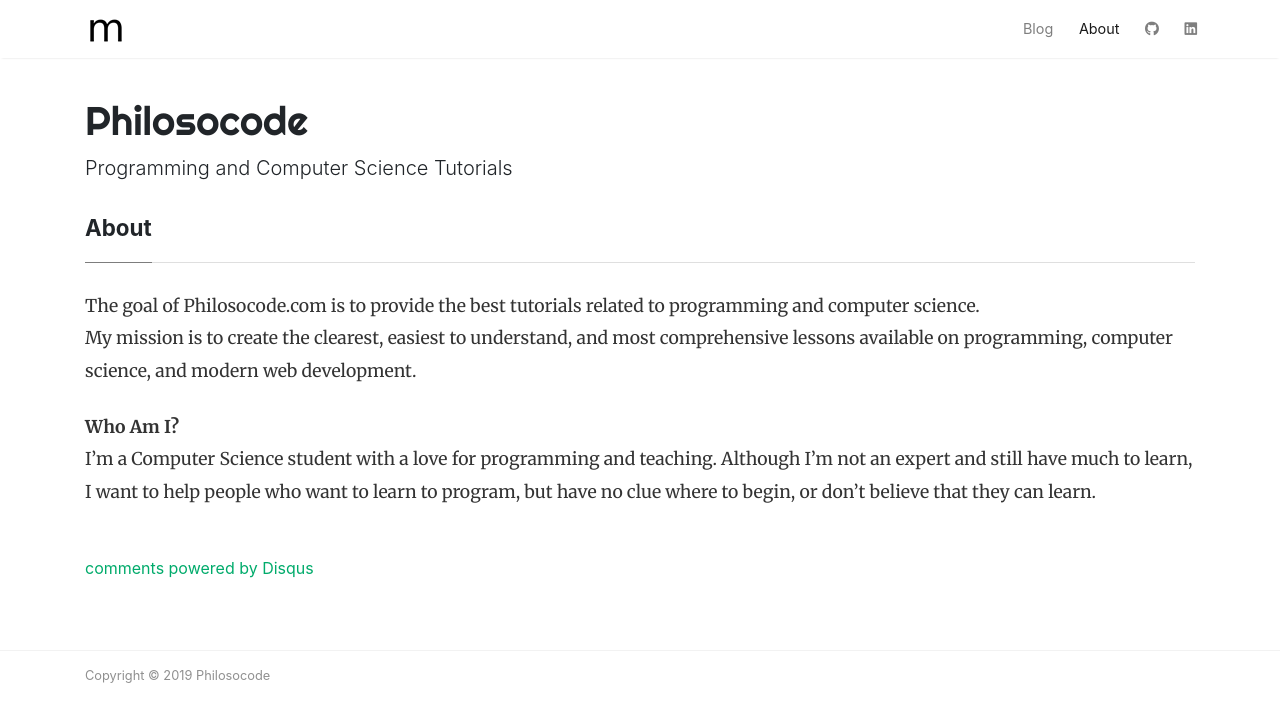
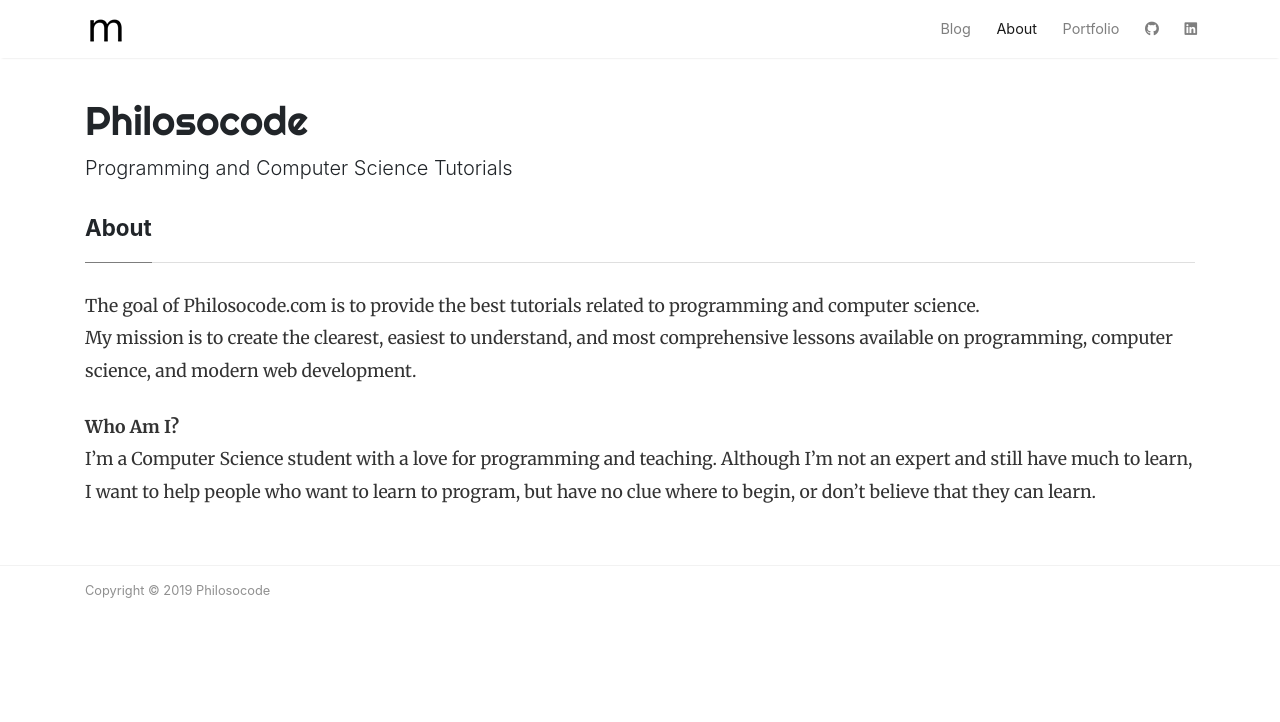
Before and after one commit to Philosocode/philosocode-blog, a Jekyll site: the page built from about.md, in a window 1280 px wide. Shown: the top 722 px of the page. Built offline with Jekyll 4.4.1, drawn with Linux system fonts in a browser that asks for light colours; nearby versions of some CDN libraries; comment, search, counter and statistics services are not loaded.

Commit message:
Add portfolio link

```diff
--- a/_layouts/default.html
+++ b/_layouts/default.html
@@ -76,11 +76,15 @@
                 </li>
 
                 <li class="nav-item">
+                    <a target="_blank" class="nav-link" href="https://tamxle.com">Portfolio</a>
+                </li>
+
+                <li class="nav-item">
                     <a target="_blank" class="nav-link" href="https://github.com/Philosocode"><i class="fab fa-github"></i></a>
                 </li>
 
                 <li class="nav-item">
-                    <a target="_blank" class="nav-link" href="https://github.com/Philosocode"><i class="fab fa-linkedin"></i></a>
+                    <a target="_blank" class="nav-link" href="https://linkedin.com/tamxle"><i class="fab fa-linkedin"></i></a>
                 </li>
             </ul>
 
```
Also changed, not shown: _posts/courses/web-hero/2019-01-26-getting-started.md (+1 -1 lines), about.md (+1 -1 lines).
